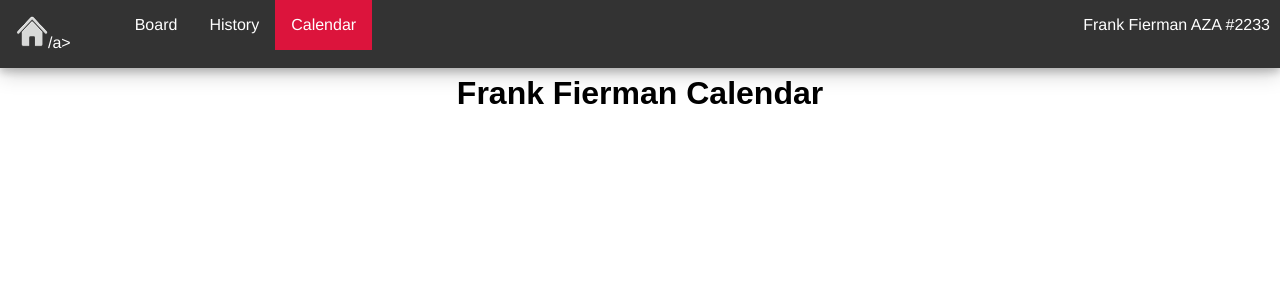
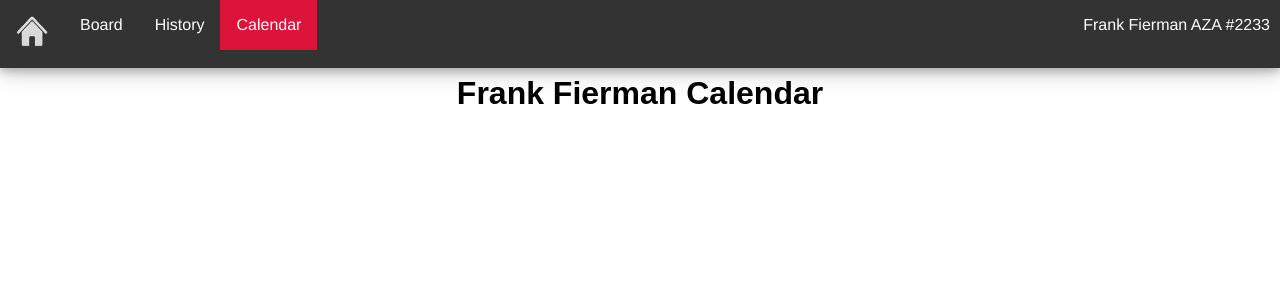
Before and after one commit to fiermanmazkir/fiermanmazkir.github.io, a Jekyll site: the page built from calendar/index.md, in a window 1280 px wide. Shown: the top 300 px of the page. Built offline with Jekyll 4.4.1, drawn with Linux system fonts in a browser that asks for light colours; comment, search, counter and statistics services are not loaded.

Commit message:
Update new.html

```diff
--- a/_layouts/new.html
+++ b/_layouts/new.html
@@ -13,7 +13,7 @@
       {% if page.cat == "home" %}
           <li><a href="/" class = "active"><img src="/images/home.png" style="width:32px;height:32px;"></a></li>
       {% else %}
-	    <li><a href="/"><img src="/images/home.png" style="width:32px;height:32px;">/a></li>
+	    <li><a href="/"><img src="/images/home.png" style="width:32px;height:32px;"></a></li>
       {% endif %}
 
       {% if page.cat == "board" %}
```
